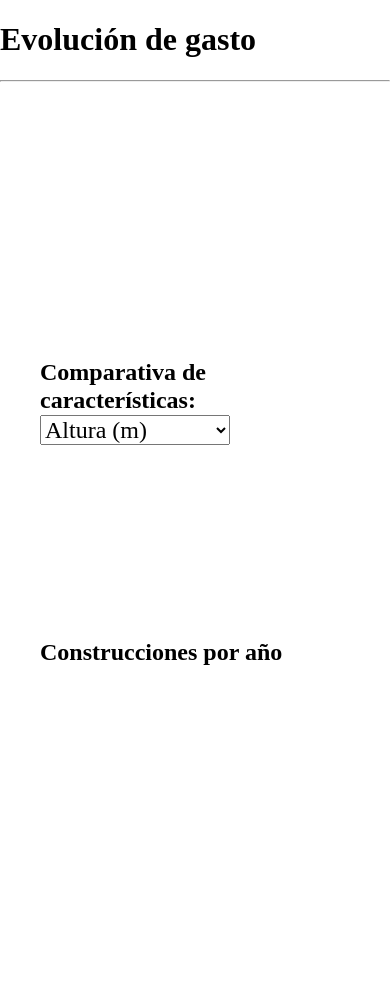
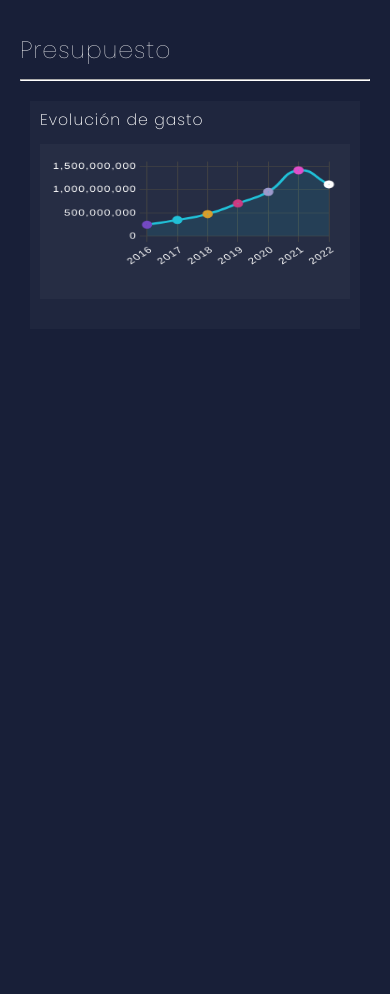
Before and after one commit to Arteok/transparencias-chart, a plain HTML site: page index.html in a window 390 px wide. After the commit the page ends 844 px from the top, so only its background shows below. Drawn offline with nearby package versions, Linux system fonts and the light colour scheme.

Commit message:
08-11-2022

```diff
--- a/css/style.css
+++ b/css/style.css
@@ -1,21 +1,95 @@
-*{
+* {
+    margin: 0;
+    padding: 0;
     box-sizing: border-box;
 }
-body{
-    margin: 0;
-    /*background-color: #333;
-    color: #fff;  */
+
+body {
+  background: #181f38;
+  font-family: 'Poppins', monospace;
+  color: white;
+  font-size: .7em;
+  font-weight: 200;
+  letter-spacing: 1px;
 }
-#myChart{
-    margin: 100px 1000px 100px 100px;
-    /*background-color: #330;*/
+
+html {
+  padding: 20px;
+  font-weight: 300;
 }
-.cols-1{
-    margin: 0px 200px ;
-    background-color: #333;
-    color: #fff;
+
+main {
+    padding: 60px;
 }
-.cols-2{
-    margin: 0px 100px 100px 100px;
-    background-color: rgb(148, 148, 141);
+
+section {
+    margin-bottom: 40px;
 }
+
+h1 {
+    font-size: 3em;
+    font-weight: 100;
+}
+
+h2 {
+    font-size: 1.4em;
+    margin-bottom: 15px;
+    font-weight: 200;
+}
+
+
+hr {
+    border-color: white;
+    margin: 10px 0;
+}
+
+figure, canvas {
+    background-color: rgba(255,255,255,.03);
+    padding: 10px 10px 30px;
+}
+
+canvas {
+    width: 100%;
+}
+
+
+/* grid */
+
+[class*='cols'] {
+    display: flex;
+    flex-direction: row;
+    flex-wrap: nowrap;
+}
+
+.cols-1 > * {
+    width: 100%;
+    margin: 10px;
+}
+
+.cols-2 > * {
+    width: 50%;
+    margin: 10px
+}
+
+
+@media  (max-width: 800px) {
+
+    main {
+        padding: 0;
+    }
+
+    h1 {
+        font-size: 2.1em;
+        font-weight: 100;
+    }
+
+    [class*='cols'] {
+        display: flex;
+        flex-direction: row;
+        flex-wrap: wrap;
+    }
+
+    .cols-2 > * {
+        width: 100%;
+    }
+}
--- a/index.html
+++ b/index.html
@@ -15,38 +15,18 @@
 <body>
 
     <main>
-        <h1>Evolución de gasto</h1>
+        <h1>Presupuesto</h1>
         <hr>
         <div>
             <section class="cols-1">
                 <figure>
-                    <h2>Evolución del gasto por ejercicio</h2>
-                    <canvas id="modelsChart"></canvas>
-                </figure>
-            </section>
-        </div>
-        <div>
-            <section class="cols-2"></section>
-                <figure>
-                    <h2>Comparativa de características:
-                        <select id="featuresOptions">
-                            <option value="height">Altura (m)</option>
-                            <option value="length">Longitud (m)</option>
-                            <option value="height">Velocidad (km/h)</option>
-                        </select>
-                    </h2>
-                    <canvas id="featuresChart"></canvas>
+                    <h2>Evolución de gasto</h2>
+                    <canvas id="lineChart"></canvas>
                 </figure>
             </section>
         </div>
 
 
-        <section class="cols-3">
-            <figure>
-                <h2>Construcciones por año</h2>
-                <canvas id="yearsChart" height="300px"></canvas>
-            </figure>
-        </section>
     </main>
 
 </body>
--- a/js/app.js
+++ b/js/app.js
@@ -1,63 +1,33 @@
 Chart.defaults.color = '#fff'
+Chart.defaults.borderColor = '#444'
 
 const printCharts = () => {
-    /*fetchCoastersData('https://coasters-api.herokuapp.com','https://coasters-api.herokuapp.com/country/Spain')
-    .then(([allCoasters, nationalCoasters]) => {
-            console.log(allCoasters, nationalCoasters)
-    })   */
-    renderModelsChart()
+
+    evolucionGastoChart();
 }
-const renderModelsChart = () => {
+const evolucionGastoChart = () => {
 
-    const labels = [
-        '2016',
-        '2017',
-        '2018',
-        '2019',
-        '2020',
-        '2021',
-        '2022'
-      ];
+    const labels = ['2016','2017','2018','2019','2020','2021','2022'];
+
 
     const data = {
         labels: labels,
         datasets: [{
-            /*data: ['244.723.536,03','347.500.534,51', 20,30],*/
-            data: [100,200,150, 220,280,133,128],
-            borderColor: getDataColors(),
-            backgroundColor: getDataColors(40)
-
-            //borderColor: ['red', 'green', 'blue'],
-            //backgroundColor: ['blue', 'green', 'red']
+            data: [ 244723536.03 , 347500534.51 , 474177336.83, 702075438.61 , 950338438.19 , 1412071677.24 , 1110284555.16],
+            tension: .5,//es para suavizar el grafico
+            borderColor: getDataColors()[1],
+            backgroundColor: getDataColors(20)[1],
+            fill: true,//para que tenga color de fondo
+            pointBorderWidth: 5,
+            pointBorderColor: getDataColors()
         }]
     }
     const options = {
-        plugins: {
-            legend: { position: 'left'}//pone las barras a la izquierda
-        }
-    }
+      plugins: {
+          legend: { display: false }
+      }
+  }
 
-    new Chart('modelsChart',{type: 'line', data, options})//crea el tipo de grafico
+    new Chart('lineChart',{type: 'line', data, options})//crea el tipo de grafico
 }
-
-printCharts()
-
-
-
-
-   /* const data = {
-      labels: labels,
-      datasets: [{
-        label: 'My First dataset',
-        backgroundColor: 'rgb(255, 99, 132)',
-        borderColor: 'rgb(255, 99, 132)',
-        data: [0, 10, 5, 2, 20, 30, 45],
-      }]
-    };*/
-  /*
-    const config = {
-      type: 'line',
-      data: data,
-      options: {}
-    };
-  */
+printCharts();
--- a/js/handlers.js
+++ b/js/handlers.js
@@ -0,0 +1,11 @@
+const enableEventHandlers = coasters => {
+
+    document.querySelector('#featuresOptions').onchange = e => {
+
+        const { value: property, text: label } = e.target.selectedOptions[0]
+
+        const newData = coasters.map(coaster => coaster[property])
+
+        updateChartData('featuresChart', newData, label)
+    }
+}
--- a/js/helpers.js
+++ b/js/helpers.js
@@ -1,10 +1,5 @@
-const fetchCoasterData = (... urls) => {
-    const promises = urls.map(url => fetch(url).then(response => response.json()))
-    return Promise.all(promises)
-}
-
 const getDataColors = opacity => {
-    const colors = ['#21c0d7','#d99e2b','#cd3a81','#9c99cc','#e14eca','#ffffff','#ff0000','#d6ff00','#000000']
+    const colors = ['#7448c2', '#21c0d7', '#d99e2b', '#cd3a81', '#9c99cc', '#e14eca', '#ffffff', '#ff0000', '#d6ff00', '#0038ff']
     return colors.map(color => opacity ? `${color + opacity}` : color)
 }
 
@@ -22,4 +17,3 @@ const updateChartData = (chartId, data, label) => {
     chart.data.datasets[0].label = label
     chart.update()
 }
-/*'#7448c2',*/
```
Also changed, not shown: index1.html (added, +49 -0 lines), js/app1.js (added, +27 -0 lines), 1 other file.
